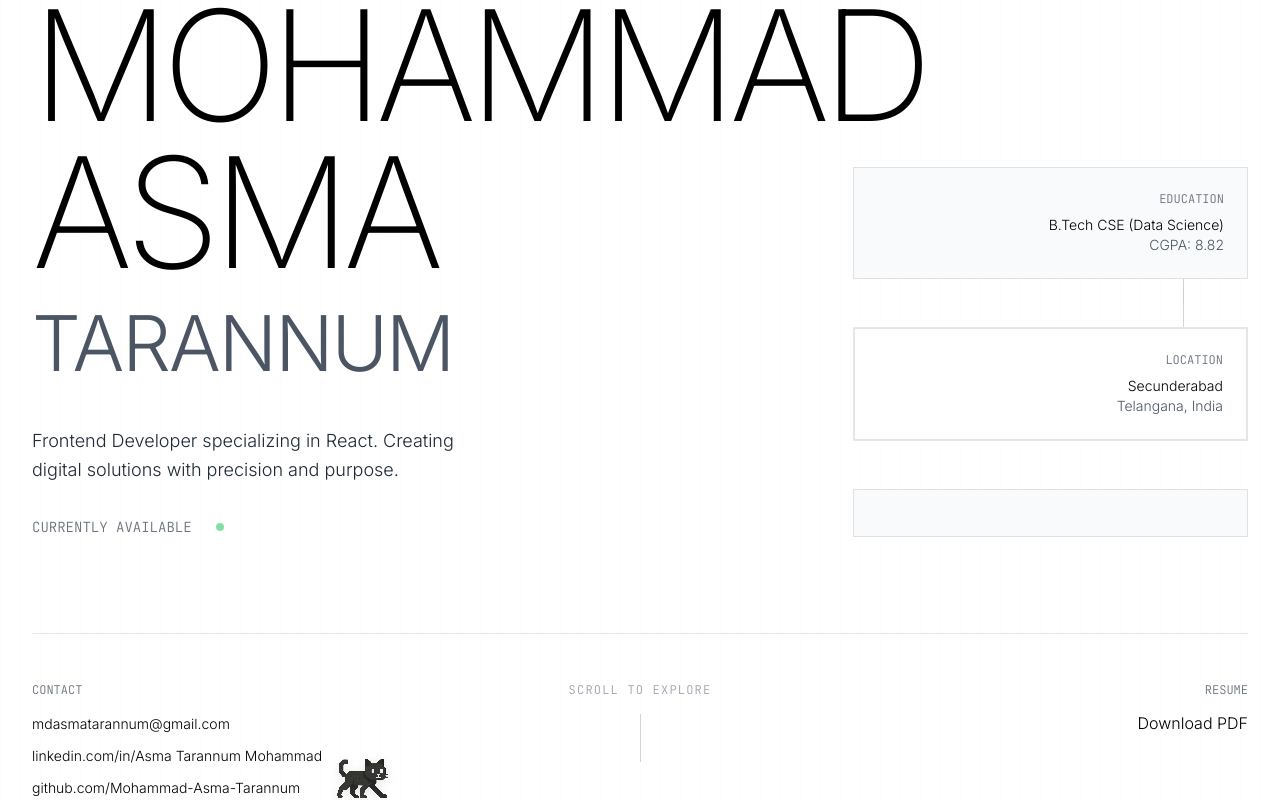
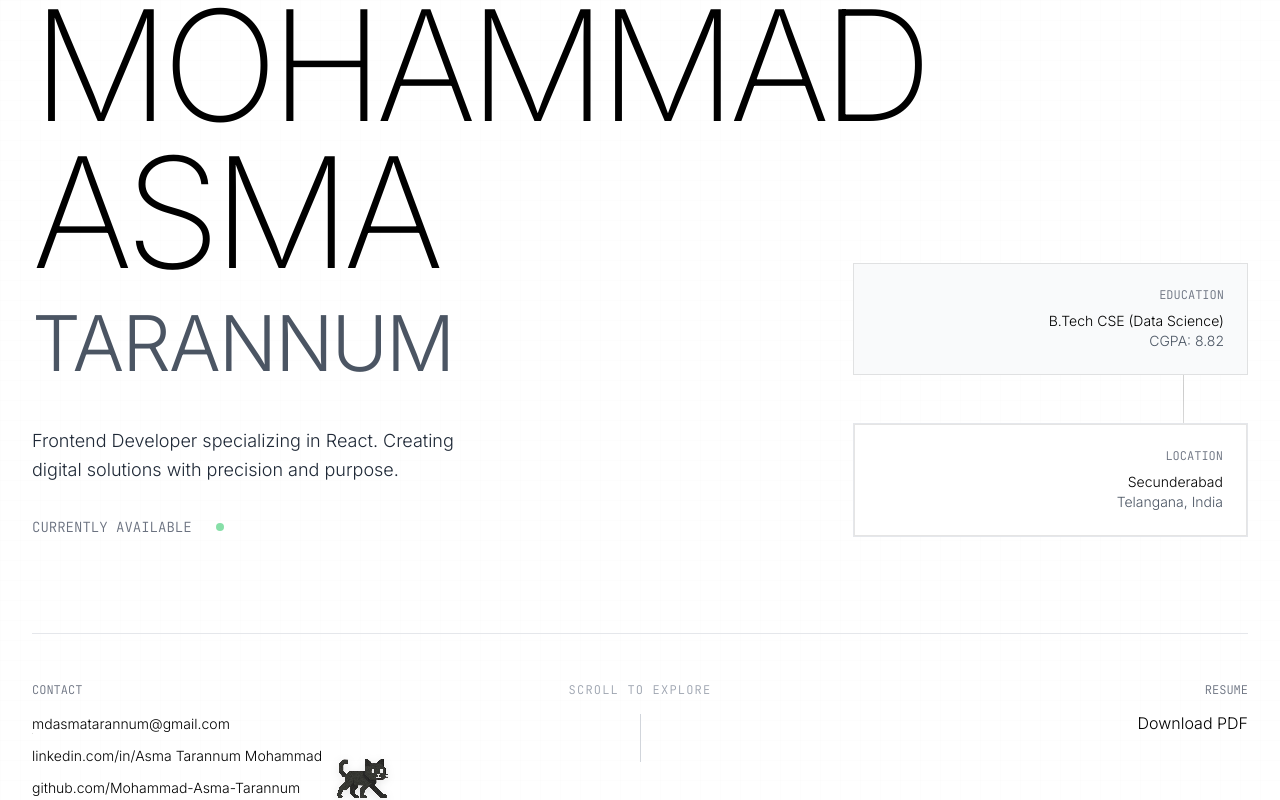
Before and after one commit to Mohammad-Asma-Tarannum/asma-portfolio, a React (Vite) app: page / in a window 1280 px wide. Shown: the top 800 px of the page. Built offline with nearby package versions, Linux system fonts and the light colour scheme.

Commit message:
Remove experience details from ArtisticHero component

```diff
--- a/src/components/ArtisticHero.tsx
+++ b/src/components/ArtisticHero.tsx
@@ -67,10 +67,7 @@ const ArtisticHero: React.FC = () => {
                       <div className="text-sm text-gray-600">Telangana, India</div>
                     </div>
 
-                    <div className="geometric-border p-6 bg-gray-50">
-                      {/* <div className="mono-text text-xs text-gray-500 mb-2">EXPERIENCE</div> */}
-                      {/* Removed duration and frontend development label as requested */}
-                    </div>
+
                   </div>
                 </div>
               </div>
```
